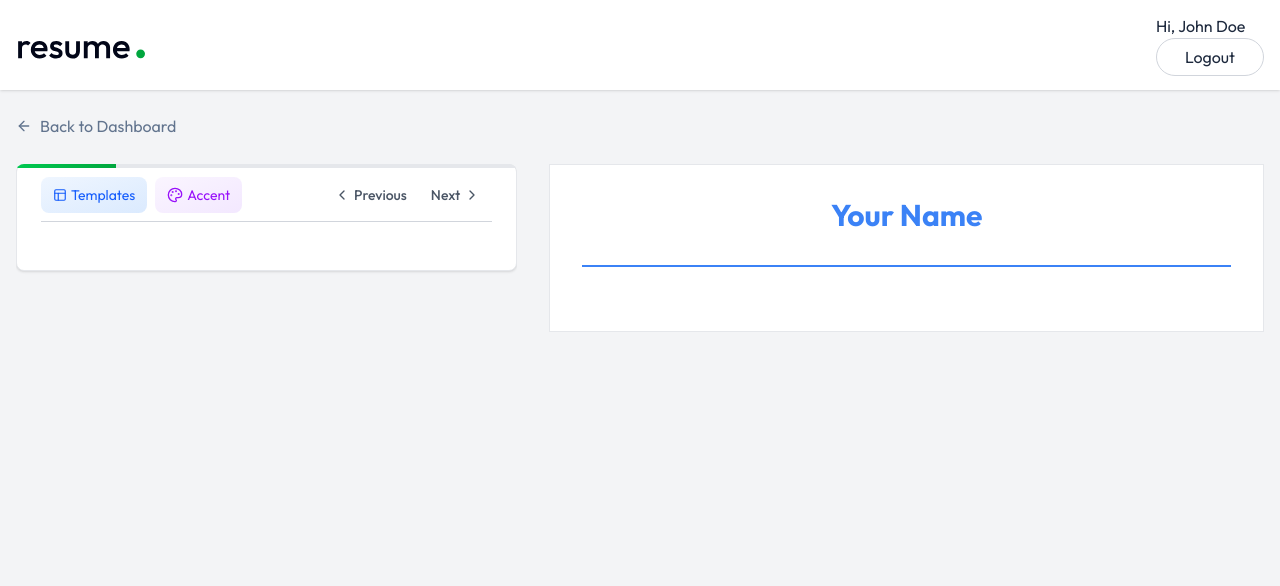
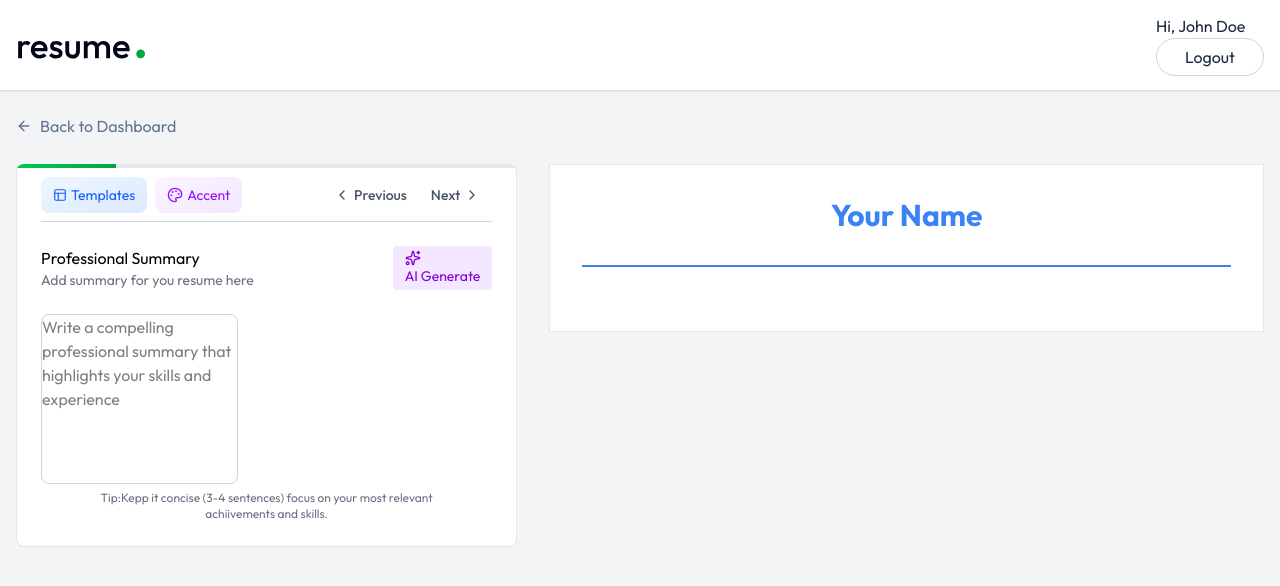
Before and after one commit to pavani285cse/AI-ResumeBuilder, a React (Vite) app in the folder client/: page /app/builder/1 in a window 1280 px wide. Both pictures are taken after a click on the button "Next". Shown: the top 586 px of the page. Built offline with nearby package versions, Linux system fonts and the light colour scheme.

Commit message:
new commit

```diff
--- /dev/null
+++ b/client/src/Components/experienceform.jsx
@@ -0,0 +1,40 @@
+import React from 'react'
+
+const Experienceform = ({data, onChange,setResumeData}) => {
+    const addExperience = () => {
+        const newExperience={
+            company: "",
+            position: "",
+            start_date: "",
+            end_date: "",
+            description: "",
+            is_current: false,
+        };
+        onChange(prev=>[...prev,newExperience]);
+    }
+    const removeExperience = (index) => {
+        const updated=data.filter((_,i)=>i!==index);
+        onChange(updated);
+    }
+    const updateExperience = (index, field, value) => {
+        const updated = [...data];
+        updated[index] = { ...updated[index], [field]: value };
+        onChange(updated);
+    }
+  return (
+    <div classNmae='space-y-4'>
+        <div className='flex items-center justify-between'>
+            <div>
+                <h3 classNmae='flex items-center gap-2 text-lg font-semibold text-gray-900'>Professional Experience</h3>
+                <p className='text-sm text-gray-500'>Add your work experience for you resume here</p>
+            </div>
+            <button className='flexitems-center gap-2 px-3 py-1 text-sm bg-purple-100 text-purple-700 rounded hover:bg-purple-200 transition-colors disabled:opacity-50'>
+              <Plus className='size-4'/>
+              Add Experience
+            </button>
+        </div>
+    </div>
+  )
+}
+
+export default Experienceform
--- /dev/null
+++ b/client/src/Components/professionalsummaryform.jsx
@@ -0,0 +1,25 @@
+import React from 'react'
+import { Sparkles } from 'lucide-react'
+const ProfessionalSummaryForm = ({data, onChange,setResumeData}) => {
+  return (
+    <div classNmae='space-y-4'>
+        <div className='flex items-center justify-between'>
+            <div>
+                <h3 classNmae='flex items-center gap-2 text-lg font-semibold text-gray-900'>Professional Summary</h3>
+                <p className='text-sm text-gray-500'>Add summary for you resume here</p>
+            </div>
+            <button className='flexitems-center gap-2 px-3 py-1 text-sm bg-purple-100 text-purple-700 rounded hover:bg-purple-200 transition-colors disabled:opacity-50'>
+              <Sparkles className='size-4'/>
+              AI Generate
+            </button>
+        </div>
+        <div className='mt-6'>
+          <textarea values={data || ""} onChange={(e)=>onChange(e.target.value)} rows={7} classNmae='w-full p-3 px-4 mt-2 border text-sm border-gray-300 rounded-lg focus:ring focus:ring-blue-500 focus:border-blue-500 outline-none transition-colors resize-none' placeholder='Write a compelling professional summary that highlights your skills and experience'/>
+          <p className='text-xs text-gray-500 max-w-4/5 mx-auto text-center'>Tip:Kepp it concise (3-4 sentences) focus on your most relevant achiivements and skills.</p>
+
+        </div>
+    </div>
+  )
+}
+
+export default ProfessionalSummaryForm
--- a/client/src/pages/Resumebuilder.jsx
+++ b/client/src/pages/Resumebuilder.jsx
@@ -6,6 +6,7 @@
 import ResumePreview from '../Components/ResumePreview'
 import TemplateSelector from '../Components/TemplateSelector'
 import ColorPicker from '../Components/ColorPicker'
+import ProfessionalSummaryForm from '../Components/professionalsummaryform'
 const Resumebuilder = () => {
   const {resumeId}= useParams()
   const [resumeData,setResumeData]=useState({
@@ -76,7 +77,9 @@
                 {activeSection.id ==='personal' && (
                   <PersonalInfoForm data={resumeData.personal_info} onChange={(data)=>setResumeData(prev=>({...prev,personal_info:data}))} removeBackground={removeBackground} setRemoveBackground={setRemoveBackground}/>
                 )}
-
+               {activeSection.id ==='summary' && (
+                <ProfessionalSummaryForm data={resumeData.professional_summary} onChange={(data)=>setResumeData(prev=>({...prev,professional_summary:data}))} setResumeData={setResumeData}/>
+               )}
                </div>
             </div>
           </div>
```
